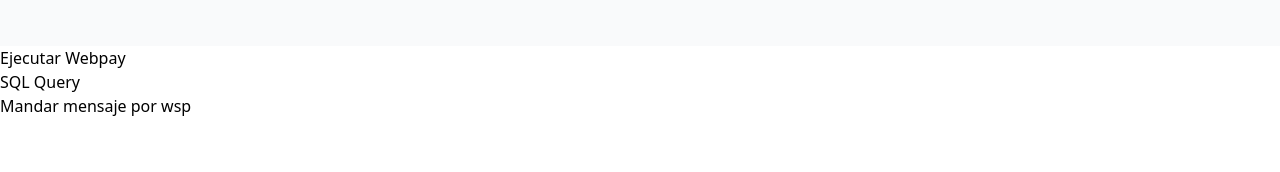
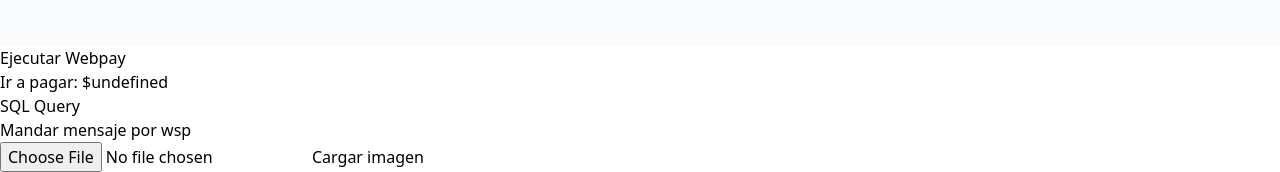
Before and after one commit to NICCANAS/SRS, a React (Create React App) app: page / in a window 1280 px wide. Shown: the part 3892-4064 px from the top of the page. Before the commit the page ends 4010 px from the top, so only its background shows below. Built offline with nearby package versions, Linux system fonts and the light colour scheme; what tw-elements would draw is missing.

Commit message:
avance sql+github

```diff
--- a/src/components/home/testeando.js
+++ b/src/components/home/testeando.js
@@ -3,12 +3,58 @@
 
  function Testeando() {
  const [data, setData] = useState(null);//data es para ocuparlo en el return
+ const [webpayData, setWebpay] = useState("");
+ const [queryData, setQuery] = useState([]);
+
+ //Testeando imagenes
+ const [selectedImage, setSelectedImage] = useState(null);
+ const [image, setImage] = useState(null);
+const [imageUrl, setImageUrl] = useState('');
+
+ const handleImageChange = (event) => {
+  setImage(event.target.files[0]);
+};
+
+
+// función de subida de imagen a un repositorio en línea
+const uploadImage = async () => {
+  const fileReader = new FileReader();
+  fileReader.readAsDataURL(image);
+  fileReader.onload = async () => {
+    const base64Image = fileReader.result.split(',')[1];
+
+  // Agrega tus propias credenciales
+  const GITHUB_USERNAME = 'Jordan108';
+  const GITHUB_TOKEN = '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';
+  const REPO_NAME = 'reactImage';
+  const FILE_PATH = 'main';
+  const FILE_NAME = 'testFile3.png';
+
+  const uploadUrl = `https://api.github.com/repos/${GITHUB_USERNAME}/${REPO_NAME}/contents/${FILE_PATH}/${FILE_NAME}`;
+
+  const response = await axios({
+    method: 'PUT',
+    url: uploadUrl,
+    headers: {
+      'Authorization': `token ${GITHUB_TOKEN}`,
+      'Content-Type': 'application/json'
+    },
+    data: {
+      message: `Upload ${FILE_NAME}`,
+      content: base64Image//formData.get('file')
+    }
+  });
+  setImageUrl(response.data.content.download_url)
+  console.log(response.data.content.download_url);
+};
+};
+
+
 
  //Crear transaccion de webpay
   async function createWebpayButton(){
     const res =  await axios.get('http://127.0.0.1:8000/webpayAPI/');
-      setData(res.data);
-      console.log(res.data);
+    setWebpay(res.data);
   }
 
   //hacer una consulta a oracle
@@ -17,16 +63,13 @@
     axios.defaults.headers.post['X-CSRF-Token'] = response.data.CSRFToken;
 
     console.log(response.data.CSRFToken);
-
-    /* let data = new FormData();
-    data.append("query", "SELECT * FROM jordan");
-    data.append("csrfmiddlewaretoken", '{{csrf_token}}'); */
     const params  = {
       query: string,//las query no deben terminar en ";"
     }
     const res = await axios.get('http://127.0.0.1:8000/oracleAPI/', {params});
-    setData(res.data);
-    console.log(res.data);
+    setQuery(res.data.query);
+    console.log(res.data.query)
+
   }
 
   async function wspMessage(phn,msg){
@@ -45,13 +88,50 @@
     <div>
       <div>
         <button onClick={createWebpayButton}>Ejecutar Webpay</button>
+        <form method="post" action={webpayData.url}>
+            <input type="hidden" name="token_ws" value={webpayData.token}/>
+            <input type="submit" value={'Ir a pagar: $'+webpayData.amount}/>
+        </form>
       </div>
+
       <div>
-      <button onClick={() => oracleButton("SELECT * FROM jordan")}>SQL Query</button>
+        <button onClick={() => oracleButton("SELECT * FROM jordan")}>SQL Query</button>
+        <div>
+            {queryData.map((item) => (
+                <img alt="not found" width={"100px"} src={item[4]} />
+            ))}
+        </div>
       </div>
+
       <div>
         <button onClick={() => wspMessage("56930739222","Ola, este es el mensaje de prueba de react")}>Mandar mensaje por wsp</button>
       </div>
+
+      {/* <div>
+        <h1>Subir una imagen</h1>
+
+        {selectedImage && (
+          <div>
+            <img alt="not found" width={"100px"} src={URL.createObjectURL(selectedImage)} />
+            <br />
+            <button onClick={() => setSelectedImage(null)}>Remove</button>
+          </div>
+        )}
+        <br />
+      </div> */}
+
+      <div>
+        <input type="file" onChange={handleImageChange} />
+        <button onClick={uploadImage}>Cargar imagen</button>
+      </div>
+
+      <div>
+        <img src={imageUrl}/>
+      </div>
+
+
+
+
     </div>
   );
 }
```
Also changed, not shown: 15 other files (tests, documents, lock files or other folders).
